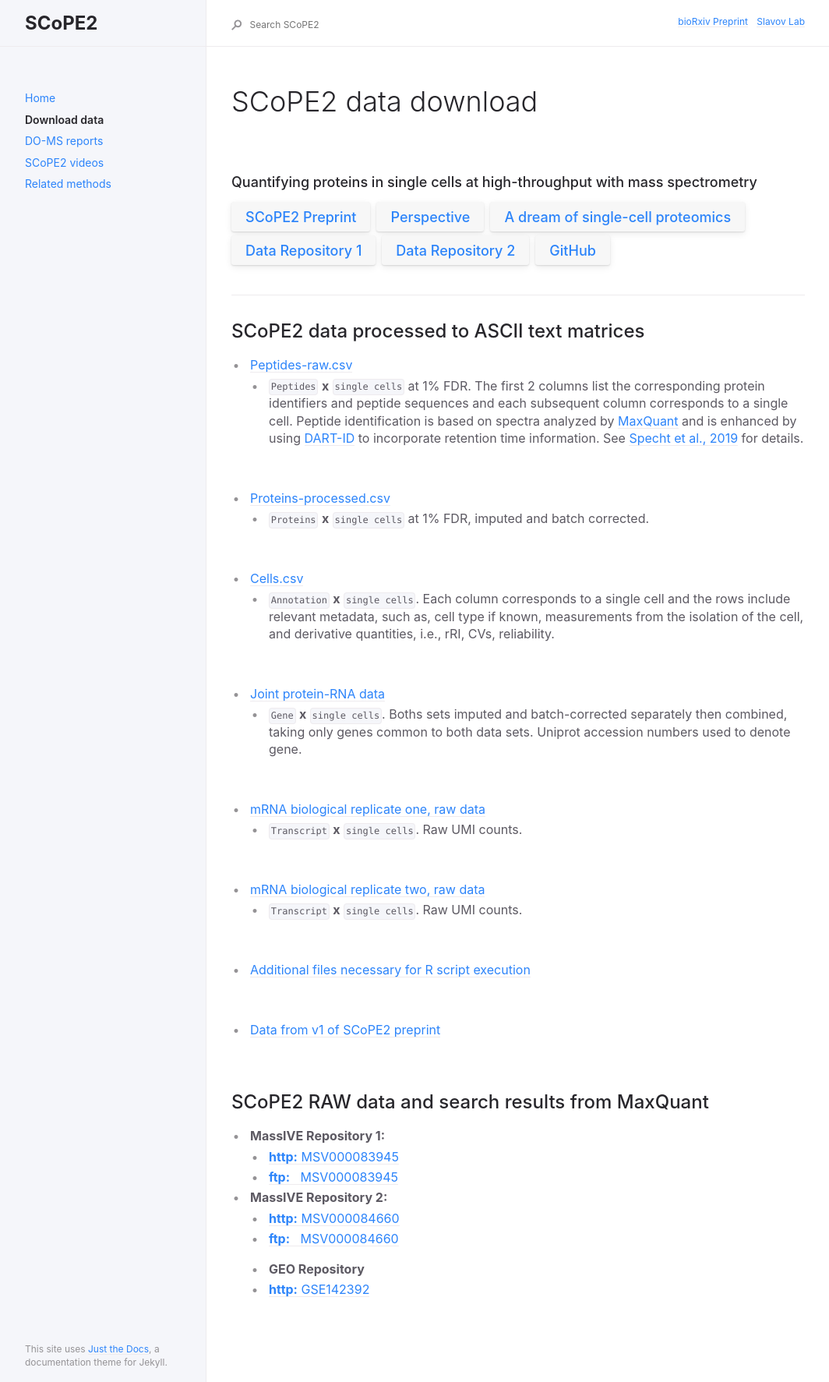
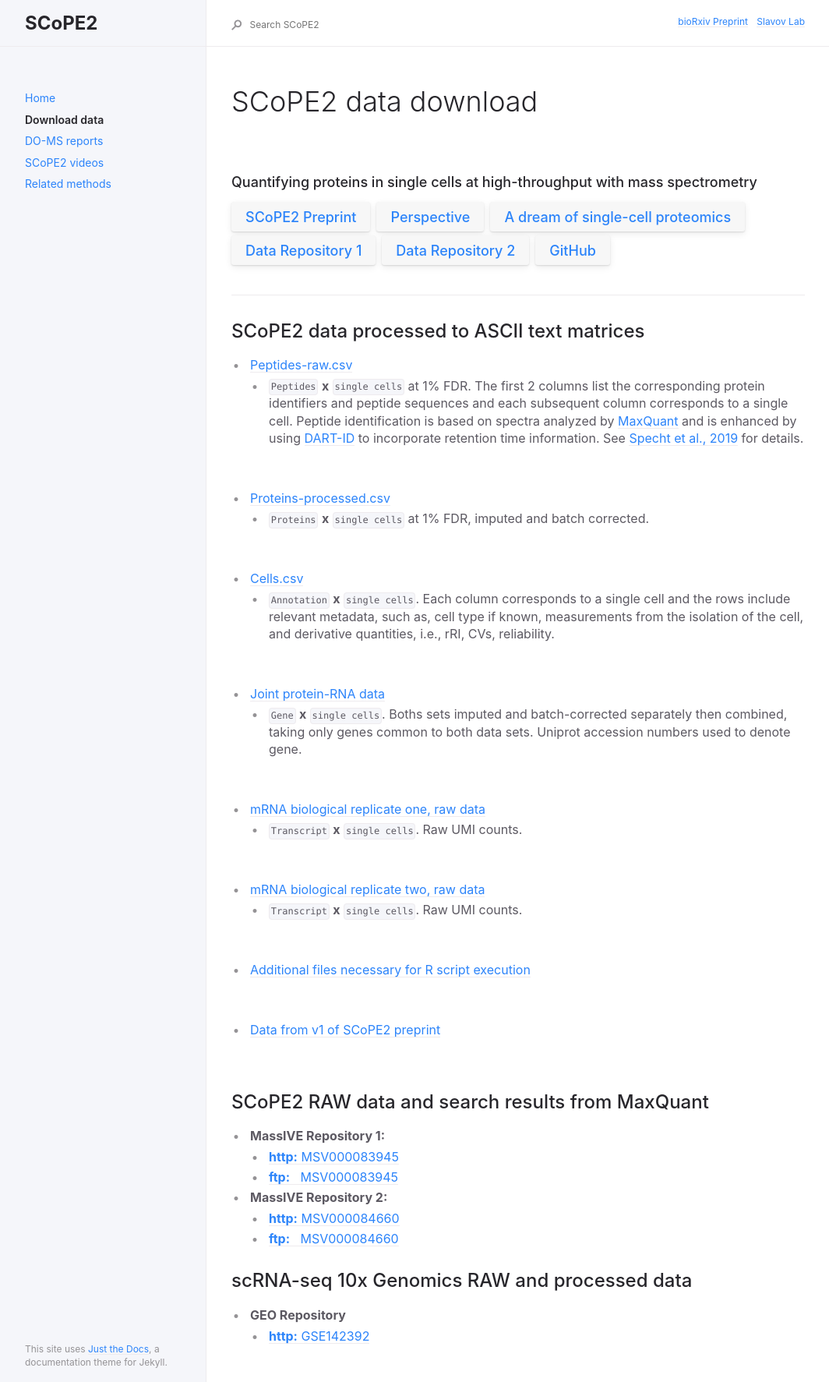
Before and after one commit to SlavovLab/SCoPE2, a Jekyll site: the page built from docs/docs/data.md, in a window 1280 px wide. Shown: the whole page at 78% size, without its empty margins (91-1155 px from the left). Built offline with Jekyll 4.4.1, drawn with Linux system fonts in a browser that asks for light colours.

Commit message:
Update data.md

```diff
--- a/docs/docs/data.md
+++ b/docs/docs/data.md
@@ -70,5 +70,6 @@ description: "download single-cell proteomics data from SCoPE2, a second generat
   - [**http:**  MSV000084660](https://massive.ucsd.edu/ProteoSAFe/dataset.jsp?accession=MSV000084660)
   - [**ftp:** &nbsp; MSV000084660](ftp://massive.ucsd.edu/MSV000084660)
 
-  * **GEO Repository**
+## scRNA-seq 10x Genomics RAW and processed data
+* **GEO Repository**
   - [**http:**  GSE142392](https://www.ncbi.nlm.nih.gov/geo/query/acc.cgi?acc=GSE142392)
```
